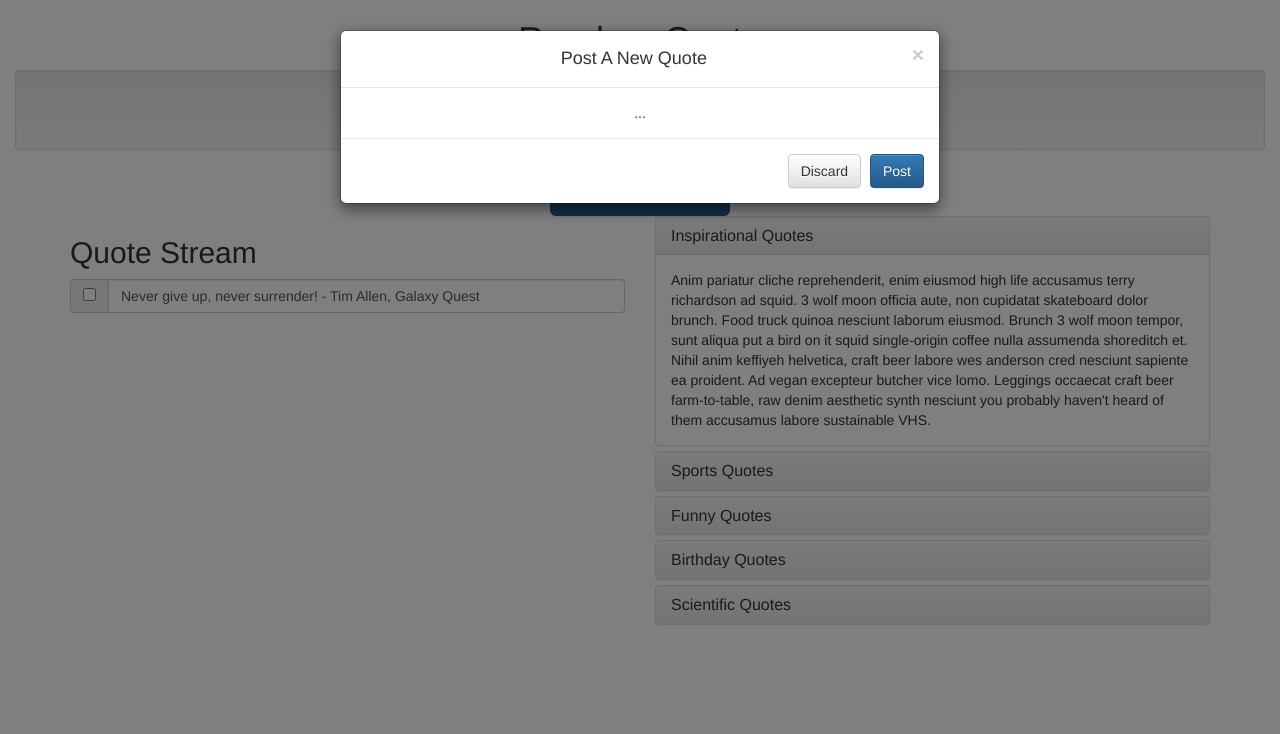
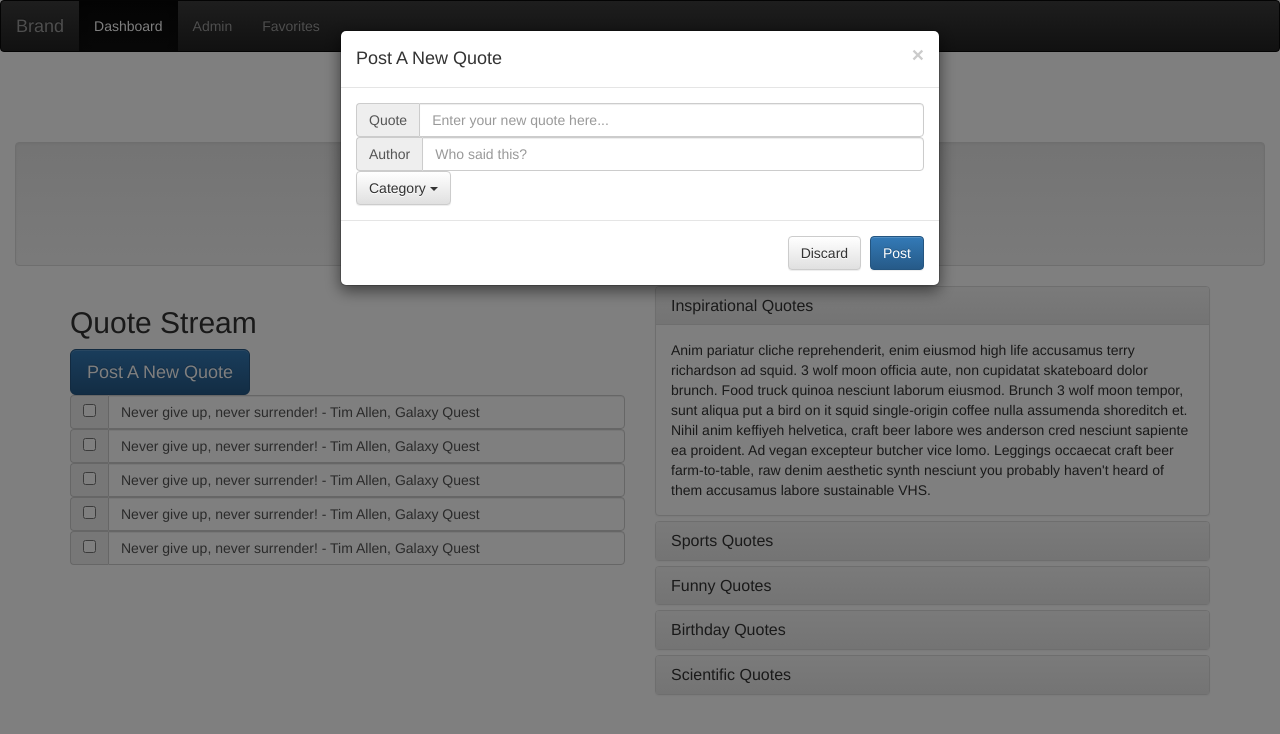
Before and after one commit to brytmill/zenquotes, a plain HTML site: page dashboard.html in a window 1280 px wide. Both pictures are taken after a click on the button "Post A New Quote". Drawn offline with nearby package versions, Linux system fonts and the light colour scheme.

Commit message:
added navbar, updated post quote modal, added randomize button

```diff
--- a/dashboard.html
+++ b/dashboard.html
@@ -16,9 +16,41 @@
 	<script src="https://maxcdn.bootstrapcdn.com/bootstrap/3.3.2/js/bootstrap.min.js"></script>
 </head>
 <body>
+<nav class="navbar navbar-inverse">
+  <div class="container-fluid">
+    <!-- Brand and toggle get grouped for better mobile display -->
+    <div class="navbar-header">
+      <button type="button" class="navbar-toggle collapsed" data-toggle="collapse" data-target="#bs-example-navbar-collapse-1">
+        <span class="sr-only">Toggle navigation</span>
+        <span class="icon-bar"></span>
+        <span class="icon-bar"></span>
+        <span class="icon-bar"></span>
+      </button>
+      <a class="navbar-brand" href="#">Brand</a>
+    </div>
+
+    <!-- Collect the nav links, forms, and other content for toggling -->
+    <div class="collapse navbar-collapse" id="bs-example-navbar-collapse-1">
+      <ul class="nav navbar-nav">
+        <li class="active"><a href="#">Dashboard <span class="sr-only">(current)</span></a></li>
+        <li><a href="#">Admin</a></li>
+        <li><a href="#">Favorites</a></li>
+      </ul>
+    </div><!-- /.navbar-collapse -->
+  </div><!-- /.container-fluid -->
+</nav>
+
 	<div class="container-fluid text-center">
 		<h1>Random Quote</h1>
-		<div class="well">Never give up, never surrender!<br/><em>- Tim Allen, Galaxy Quest</em></div>
+		<div class="well">
+			<p>Never give up, never surrender!<br/><em>- Tim Allen, Galaxy Quest</em></p>
+			<button class="btn btn-success">Randomize!</button>
+		</div>
+	</div>
+	<div class="container">
+		<div class="row">
+			<div class="col-md-6">
+				<h2>Quote Stream</h2>
 
 				<!-- Button trigger modal -->
 				<button type="button" class="btn btn-primary btn-lg" data-toggle="modal" data-target="#myModal">
@@ -34,7 +66,27 @@
 				        <h4 class="modal-title" id="myModalLabel">Post A New Quote</h4>
 				      </div>
 				      <div class="modal-body">
-		        ...
+						<div class="input-group">
+						  <span class="input-group-addon" id="basic-addon1">Quote</span>
+						  <input type="text" class="form-control" placeholder="Enter your new quote here..." aria-describedby="basic-addon1">
+						</div>
+						<div class="input-group">
+						  <span class="input-group-addon" id="basic-addon1">Author</span>
+						  <input type="text" class="form-control" placeholder="Who said this?" aria-describedby="basic-addon1">
+						</div>
+				        <div class="dropdown">
+						  <button class="btn btn-default dropdown-toggle" type="button" id="dropdownMenu1" data-toggle="dropdown" aria-expanded="true">
+						    Category
+						    <span class="caret"></span>
+						  </button>
+						  <ul class="dropdown-menu" role="menu" aria-labelledby="dropdownMenu1">
+						    <li role="presentation"><a role="menuitem" tabindex="-1" href="#">Inspirational Quote</a></li>
+						    <li role="presentation"><a role="menuitem" tabindex="-1" href="#">Sports Quote</a></li>
+						    <li role="presentation"><a role="menuitem" tabindex="-1" href="#">Funny Quote</a></li>
+						    <li role="presentation"><a role="menuitem" tabindex="-1" href="#">Birthday Quote</a></li>
+						    <li role="presentation"><a role="menuitem" tabindex="-1" href="#">Scientific Quote</a></li>
+						  </ul>
+						</div>
 				      </div>
 				      <div class="modal-footer">
 				        <button type="button" class="btn btn-default" data-dismiss="modal">Discard</button>
@@ -43,17 +95,52 @@
 				    </div>
 				  </div>
 				</div>
-	</div>
-	<div class="container">
-		<div class="row">
-			<div class="col-md-6">
-				<h2>Quote Stream</h2>
+
+				<ul class="list-unstyled">
+					<li>
+						<div class="input-group">
+					      <span class="input-group-addon">
+					        <input type="checkbox" aria-label="...">
+					      </span>
+					      <input type="text" class="form-control" aria-label="..." value="Never give up, never surrender! - Tim Allen, Galaxy Quest" checked>
+					    </div><!-- /input-group -->
+					</li>
+					<li>
 						<div class="input-group">
 					      <span class="input-group-addon">
 					        <input type="checkbox" aria-label="...">
 					      </span>
 					      <input type="text" class="form-control" aria-label="..." value="Never give up, never surrender! - Tim Allen, Galaxy Quest">
 					    </div><!-- /input-group -->
+					</li>
+					<li>
+						<div class="input-group">
+					      <span class="input-group-addon">
+					        <input type="checkbox" aria-label="...">
+					      </span>
+					      <input type="text" class="form-control" aria-label="..." value="Never give up, never surrender! - Tim Allen, Galaxy Quest">
+					    </div><!-- /input-group -->
+					</li>
+					<li>
+						<div class="input-group">
+					      <span class="input-group-addon">
+					        <input type="checkbox" aria-label="...">
+					      </span>
+					      <input type="text" class="form-control" aria-label="..." value="Never give up, never surrender! - Tim Allen, Galaxy Quest">
+					    </div><!-- /input-group -->
+					</li>
+					<li>
+						<div class="input-group">
+					      <span class="input-group-addon">
+					        <input type="checkbox" aria-label="...">
+					      </span>
+					      <input type="text" class="form-control" aria-label="..." value="Never give up, never surrender! - Tim Allen, Galaxy Quest">
+					    </div><!-- /input-group -->
+					</li>
+				</ul>
+
+
+
 			</div>
 			<div class="col-md-6">
 				<div class="panel-group" id="accordion" role="tablist" aria-multiselectable="true">
```
Lines whose indentation alone changed are shown as unchanged.
